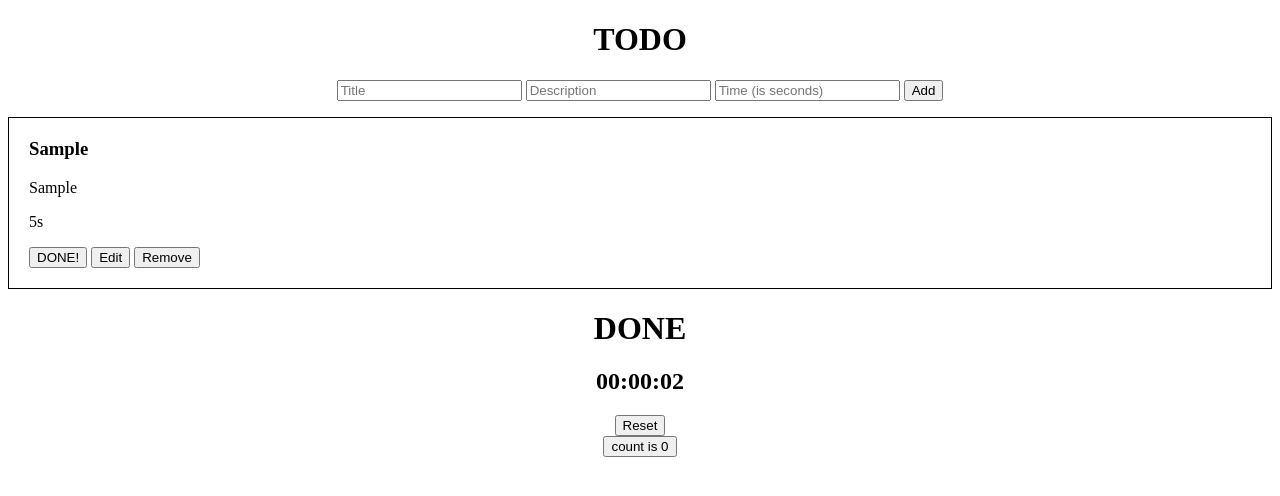
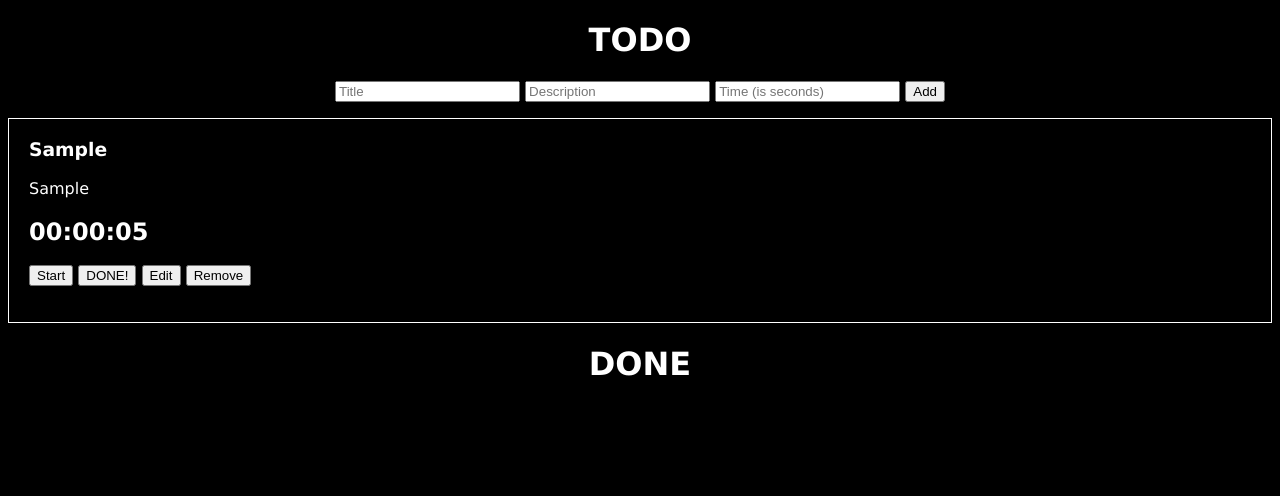
Before and after one commit to marcinpl87/TODO, a React (Vite) app: page / in a window 1280 px wide. Both pictures are taken after typing "Sample", "Sample", "5" into the empty fields and a click on the button "Add". Shown: the top 496 px of the page. Built offline with nearby package versions, Linux system fonts and the light colour scheme.

Commit message:
Timer integrated into tasks, UI fixes and improvements

```diff
--- a/package.json
+++ b/package.json
@@ -23,7 +23,9 @@
 		"@vitejs/plugin-react": "^4.3.1",
 		"eslint": "^8.57.0",
 		"eslint-config-prettier": "^9.1.0",
+		"eslint-plugin-import": "^2.29.1",
 		"eslint-plugin-prettier": "^5.1.3",
+		"eslint-plugin-react": "^7.34.3",
 		"eslint-plugin-react-hooks": "^4.6.2",
 		"eslint-plugin-react-refresh": "^0.4.7",
 		"prettier": "^3.3.2",
--- a/src/App.tsx
+++ b/src/App.tsx
@@ -1,4 +1,4 @@
-import { useState, useRef, useEffect, ChangeEvent, FormEvent } from 'react';
+import React, { useState, useRef, ChangeEvent, FormEvent } from 'react';
 import { v4 as uuidv4 } from 'uuid';
 import './index.css';
 
@@ -216,31 +216,28 @@ const TodoItem: React.FC<TodoItemProps> = ({
 					<h3>{todo.title}</h3>
 					<p>{todo.description}</p>
 					<p>
-						{todo.estimatedTime > 60 ? (
-							<>{Math.round(todo.estimatedTime / 60)}m</>
-						) : (
-							<>{todo.estimatedTime}s</>
+						{!todo.isDone && (
+							<>
+								<Timer sec={todo.estimatedTime} />{' '}
+							</>
 						)}
-					</p>
 						<button onClick={toggleDone}>
 							{todo.isDone ? 'Un-done' : 'DONE!'}
 						</button>{' '}
 						<button onClick={handleEdit}>Edit</button>{' '}
 						<button onClick={handleRemove}>Remove</button>
+					</p>
 				</div>
 			)}
 		</li>
 	);
 };
 
-const Timer = () => {
+const Timer: React.FC<{ sec: number }> = ({ sec }) => {
 	// We need ref in this, because we are dealing
 	// with JS setInterval to keep track of it and
 	// stop it when needed
 	const Ref = useRef<number | null>(null);
-
-	// The state for our timer
-	const [timer, setTimer] = useState('00:00:00');
 
 	const getTimeRemaining = (e: Date) => {
 		const total =
@@ -256,19 +253,30 @@ const Timer = () => {
 		};
 	};
 
-	const startTimer = (e: Date) => {
-		let { total, hours, minutes, seconds } = getTimeRemaining(e);
-		if (total >= 0) {
-			// update the timer
+	const getTimeRemainingToTimerString = (e: Date) => {
+		const { total, hours, minutes, seconds } = getTimeRemaining(e);
 		// check if less than 10 then we need to
 		// add '0' at the beginning of the variable
-			setTimer(
-				(hours > 9 ? hours : '0' + hours) +
+		return total >= 0
+			? (hours > 9 ? hours : '0' + hours) +
 					':' +
 					(minutes > 9 ? minutes : '0' + minutes) +
 					':' +
-					(seconds > 9 ? seconds : '0' + seconds),
-			);
+					(seconds > 9 ? seconds : '0' + seconds)
+			: '00:00:00';
+	};
+
+	const getDeadTime = (seconds: number) => {
+		const deadline = new Date();
+		deadline.setSeconds(deadline.getSeconds() + seconds);
+		return deadline;
+	};
+
+	const startTimer = (e: Date) => {
+		const { total } = getTimeRemaining(e);
+		if (total >= 0) {
+			// update the timer
+			setTimer(getTimeRemainingToTimerString(e));
 		} else {
 			alert('Time is over!');
 			clearInterval(Ref?.current || undefined);
@@ -276,69 +284,40 @@ const Timer = () => {
 	};
 
 	const clearTimer = (e: Date) => {
-		// If you adjust it you should also need to
-		// adjust the Endtime formula we are about
-		// to code next
-		setTimer('00:00:10');
-
+		setTimer(getTimeRemainingToTimerString(e));
 		// If you try to remove this line the
 		// updating of timer Variable will be
 		// after 1000ms or 1sec
-		if (Ref.current) clearInterval(Ref.current);
+		if (Ref.current) {
+			clearInterval(Ref.current);
+		}
 		const id = setInterval(() => {
 			startTimer(e);
 		}, 1000);
 		Ref.current = id;
 	};
 
-	const getDeadTime = () => {
-		let deadline = new Date();
-
-		// This is where you need to adjust if
-		// you entend to add more time
-		deadline.setSeconds(deadline.getSeconds() + 10);
-		return deadline;
+	const onClickReset = () => {
+		// -1 becaise we want to see timer starts immediately after click on a button
+		clearTimer(getDeadTime(sec - 1));
 	};
 
-	// We can use useEffect so that when the component
-	// mount the timer will start as soon as possible
-
-	// We put empty array to act as componentDid
-	// mount only
-	useEffect(() => {
-		clearTimer(getDeadTime());
-	}, []);
-
-	// Another way to call the clearTimer() to start
-	// the countdown is via action event from the
-	// button first we create function to be called
-	// by the button
-	const onClickReset = () => {
-		clearTimer(getDeadTime());
-	};
+	const [timer, setTimer] = useState(
+		getTimeRemainingToTimerString(getDeadTime(sec)),
+	);
 
 	return (
 		<>
 			<h2>{timer}</h2>
-			<button onClick={onClickReset}>Reset</button>
+			<button onClick={onClickReset}>Start</button>
 		</>
 	);
 };
 
-function App() {
-	const [count, setCount] = useState(0);
-
-	return (
+const App: React.FC = () => (
 	<>
 		<Todo />
-			<Timer />
-			<div className="card">
-				<button onClick={() => setCount(count => count + 1)}>
-					count is {count}
-				</button>
-			</div>
 	</>
 );
-}
 
 export default App;
--- a/src/index.css
+++ b/src/index.css
@@ -1,4 +1,10 @@
+body {
+	background-color: black;
+	color: white;
+}
+
 #root {
+	font-family: Verdana, Geneva, Tahoma, sans-serif;
 	text-align: center;
 }
 
@@ -9,7 +15,7 @@ ul {
 li {
 	text-align: left;
 	list-style-type: none;
-	border: 1px solid black;
+	border: 1px solid white;
 	margin-bottom: 20px;
 	padding: 20px;
 }
--- a/vite.config.ts
+++ b/vite.config.ts
@@ -1,11 +1,14 @@
-import { defineConfig } from 'vite'
-import react from '@vitejs/plugin-react'
+import { defineConfig } from 'vite';
+import react from '@vitejs/plugin-react';
 
 // https://vitejs.dev/config/
 export default defineConfig({
-  plugins: [react()],
-    server: {
-    host: '10.0.2.15',
-    port: 2000,
-  },
-})
+	plugins: [react()],
+	server: {
+		host: '10.0.2.15',
+		port: 2000,
+	},
+	build: {
+		outDir: 'docs',
+	},
+});
```
Also changed, not shown: .eslintrc.cjs, 6 other files (tests, documents, lock files or other folders). Lines whose indentation alone changed are shown as unchanged.
